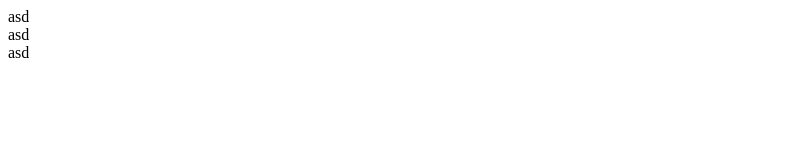
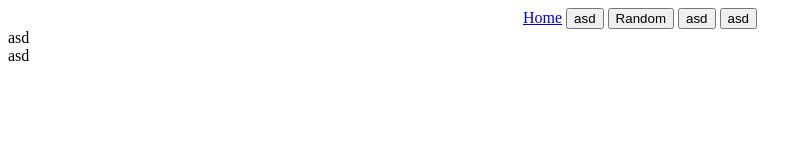
Before and after one commit to wearethechampions/Web-Design, a plain HTML site: page index.html in a window 1280 px wide. Shown: the whole page, without its empty margins (0-812 px from the left). Drawn offline with Linux system fonts and the light colour scheme.

Commit message:
Update index.html

```diff
--- a/index.html
+++ b/index.html
@@ -9,7 +9,13 @@
 </head>
 <body>
       <div class="menu">
-      asd
+            <center>
+            <a href="#" class="button">Home</a>
+            <button class="button">asd</button>
+            <input type="button" class="button" value="Random">
+            <button class="button">asd</button>
+            <button class="button">asd</button>
+</center>
       </div>
       asd
       <div class="content">
```
